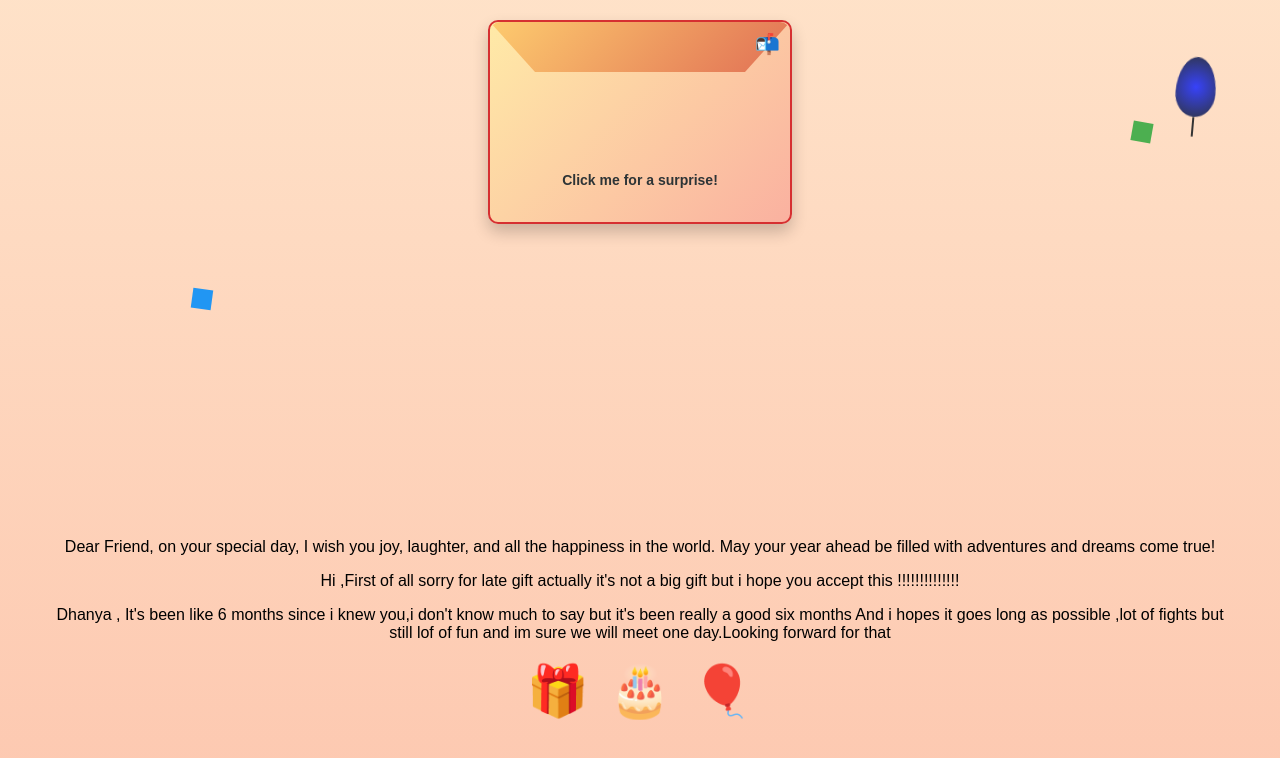
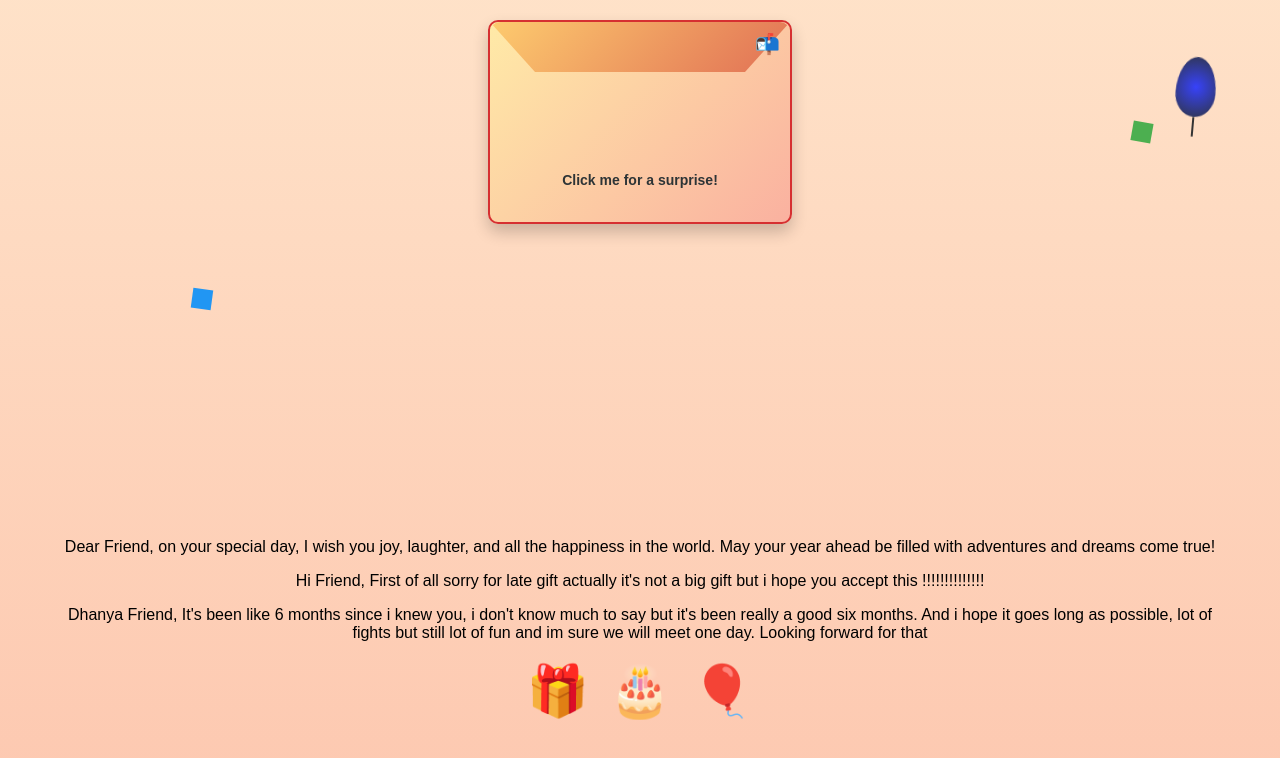
Before and after one commit to Benin24-Thug/birthday, a plain HTML site: page birthday.html in a window 1280 px wide. Shown: the part 328-1086 px from the top of the page. Drawn offline with nearby package versions, Linux system fonts and the light colour scheme.

Commit message:
birthday.html
Added automatic music playback on page load and updated personal message elements.

```diff
--- a/birthday.html
+++ b/birthday.html
@@ -8,6 +8,13 @@
     <link rel="stylesheet" href="styles.css">
 </head>
 <body>
+    <!-- Automatic music playback on page load -->
+    <audio autoplay loop>
+        <source src="Happy Birthday song.mp3" type="audio/wav">
+        <!-- Replace with your own audio file, e.g., src="birthday-song.mp3" for a full song -->
+        Your browser does not support the audio element.
+    </audio>
+
     <!-- Side decorations (balloons and paper) -->
     <div class="side-decorations">
         <div class="balloon-side animate__animated animate__fadeInLeft"></div>
@@ -34,10 +41,9 @@
     </div>
 
     <div class="scroll-section">
-        <p id="personalMessage" class="hidden">Dear <span id="userName2"></span>, on your special day, I wish you joy, laughter, and all the happiness in the world. May your year ahead be filled with adventures and dreams come true!</p>
-        <p id="personalMessage" class="hidden">Hi <span id="userName2"></span>,First of all sorry for late gift actually it's not a big gift but i hope you accept this !!!!!!!!!!!!!!</p>
-        <p id="personalMessage" class="hidden">Dhanya <span id="userName2"></span>, It's been like 6 months since i knew you,i don't know much to say but it's been really a good six months<b></b>
-             And i hopes it goes long as possible ,lot of fights but still lof of fun and im sure we will meet one day.Looking forward for that </p>
+        <p id="personalMessage1" class="hidden">Dear <span id="userName2-1"></span>, on your special day, I wish you joy, laughter, and all the happiness in the world. May your year ahead be filled with adventures and dreams come true!</p>
+        <p id="personalMessage2" class="hidden">Hi <span id="userName2-2"></span>, First of all sorry for late gift actually it's not a big gift but i hope you accept this !!!!!!!!!!!!!!</p>
+        <p id="personalMessage3" class="hidden">Dhanya <span id="userName2-3"></span>, It's been like 6 months since i knew you, i don't know much to say but it's been really a good six months. And i hope it goes long as possible, lot of fights but still lot of fun and im sure we will meet one day. Looking forward for that</p>
         <div class="gifts">
             <div class="gift animate__animated animate__fadeInUp hidden" data-delay="0">🎁</div>
             <div class="gift animate__animated animate__fadeInUp hidden" data-delay="200">🎂</div>
@@ -50,7 +56,9 @@
         const urlParams = new URLSearchParams(window.location.search);
         const name = urlParams.get('name') || 'Friend';
         document.getElementById('userName').textContent = name;
-        document.getElementById('userName2').textContent = name;
+        document.getElementById('userName2-1').textContent = name;
+        document.getElementById('userName2-2').textContent = name;
+        document.getElementById('userName2-3').textContent = name;
 
         // Modal functions
         function openModal() {
```
